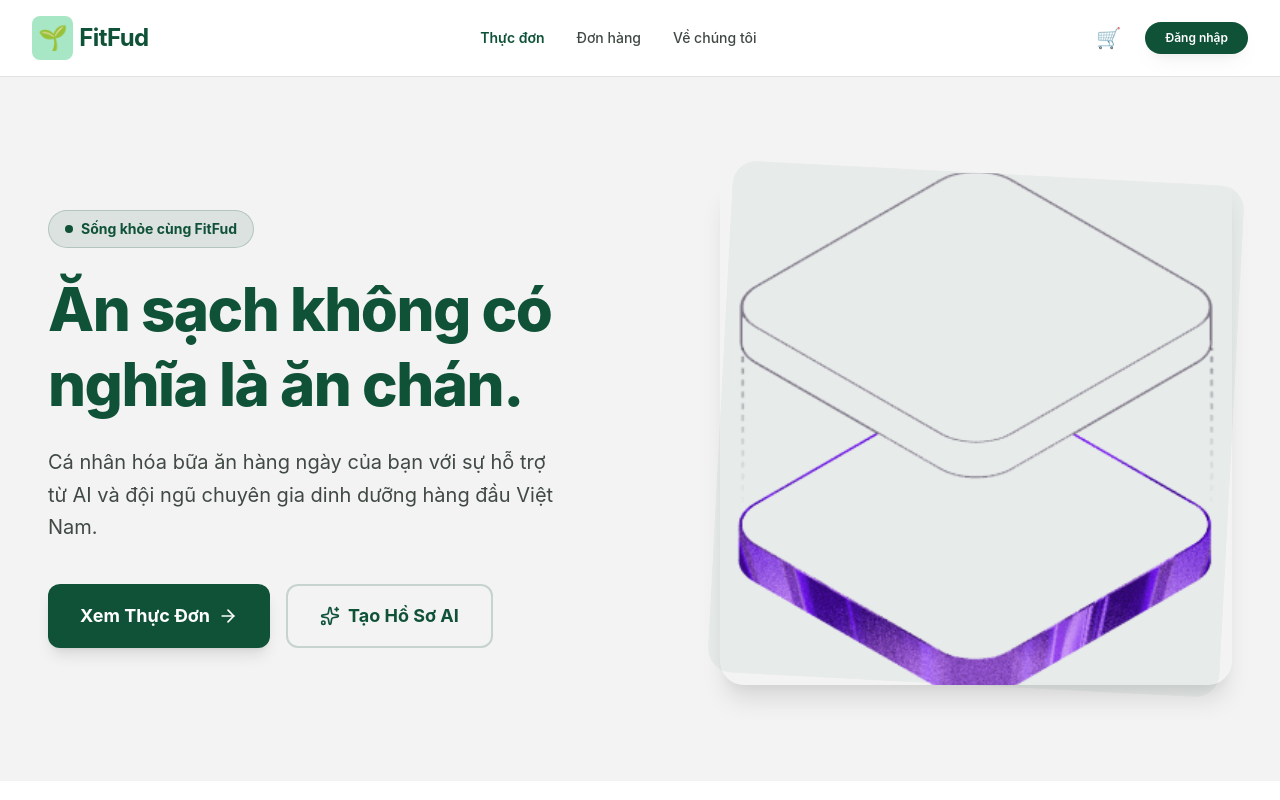
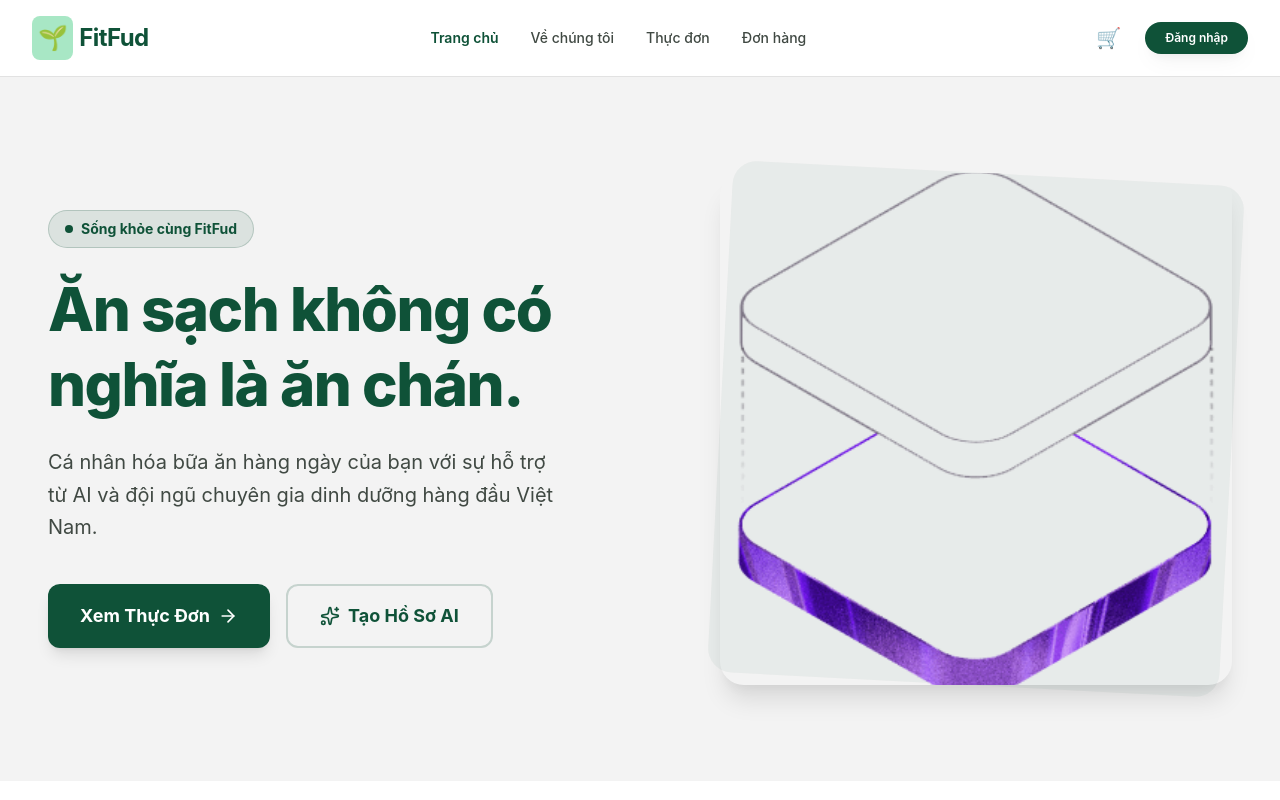
Before and after one commit to Khiem2112/fitfud_web, a React (Vite) app in the folder fe/: page / in a window 1280 px wide. Shown: the top 800 px of the page. Built offline with nearby package versions, Linux system fonts and the light colour scheme.

Commit message:
Modify header to contains: Trang chủ Về chúng tôi Thực đơn Đơn hàng

```diff
--- a/fe/src/component/Header.jsx
+++ b/fe/src/component/Header.jsx
@@ -53,13 +53,16 @@ export default function Header() {
         {/* Navigation Links */}
         <nav className="hidden md:flex items-center gap-8 text-sm font-medium">
           <Link to="/" className={`transition-colors ${isActive('/')}`}>
+            Trang chủ
+          </Link>
+          <Link to="/about" className={`transition-colors ${isActive('/about')}`}>
+            Về chúng tôi
+          </Link>
+          <Link to="/menu" className={`transition-colors ${isActive('/menu')}`}>
             Thực đơn
           </Link>
           <Link to="/orders" className={`transition-colors ${isActive('/orders')}`}>
             Đơn hàng
-          </Link>
-          <Link to="/about" className={`transition-colors ${isActive('/about')}`}>
-            Về chúng tôi
           </Link>
         </nav>
 
```
